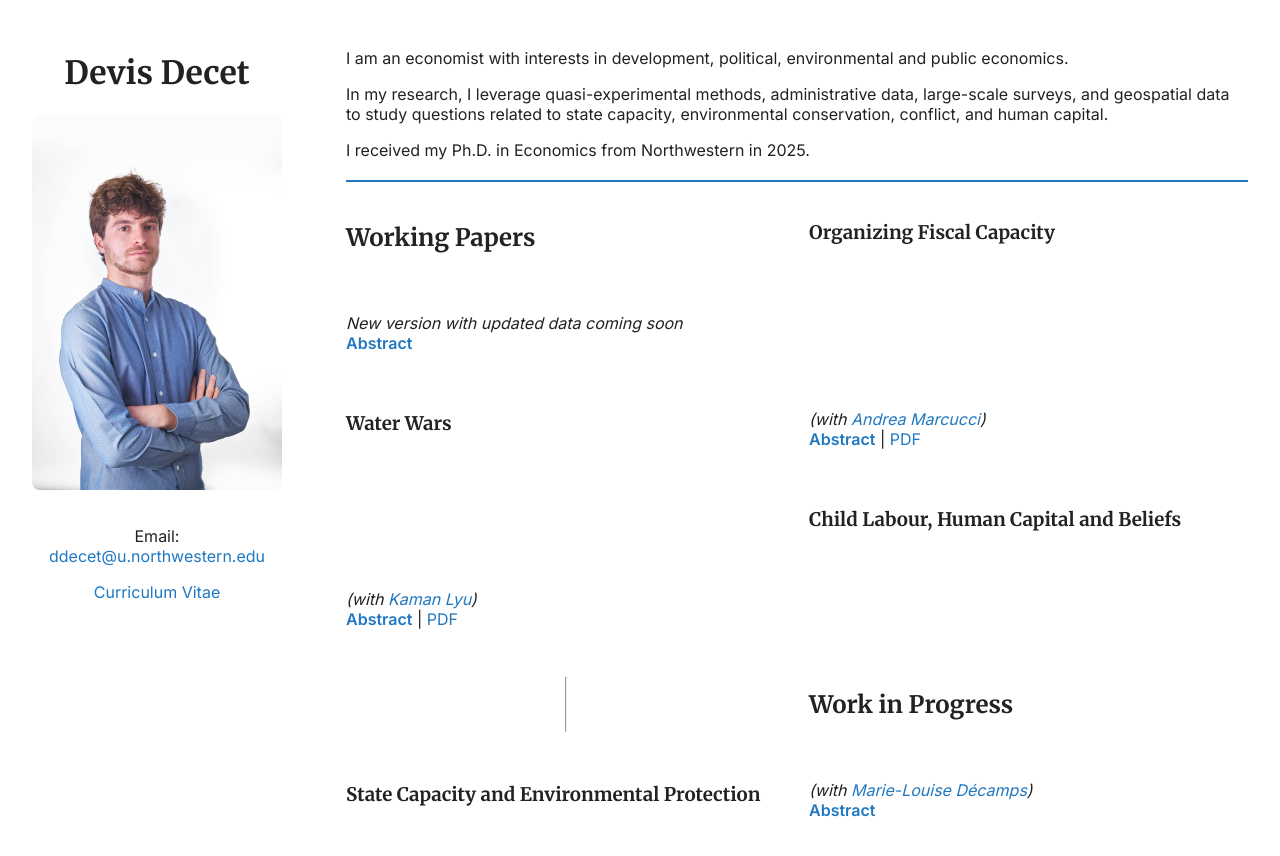
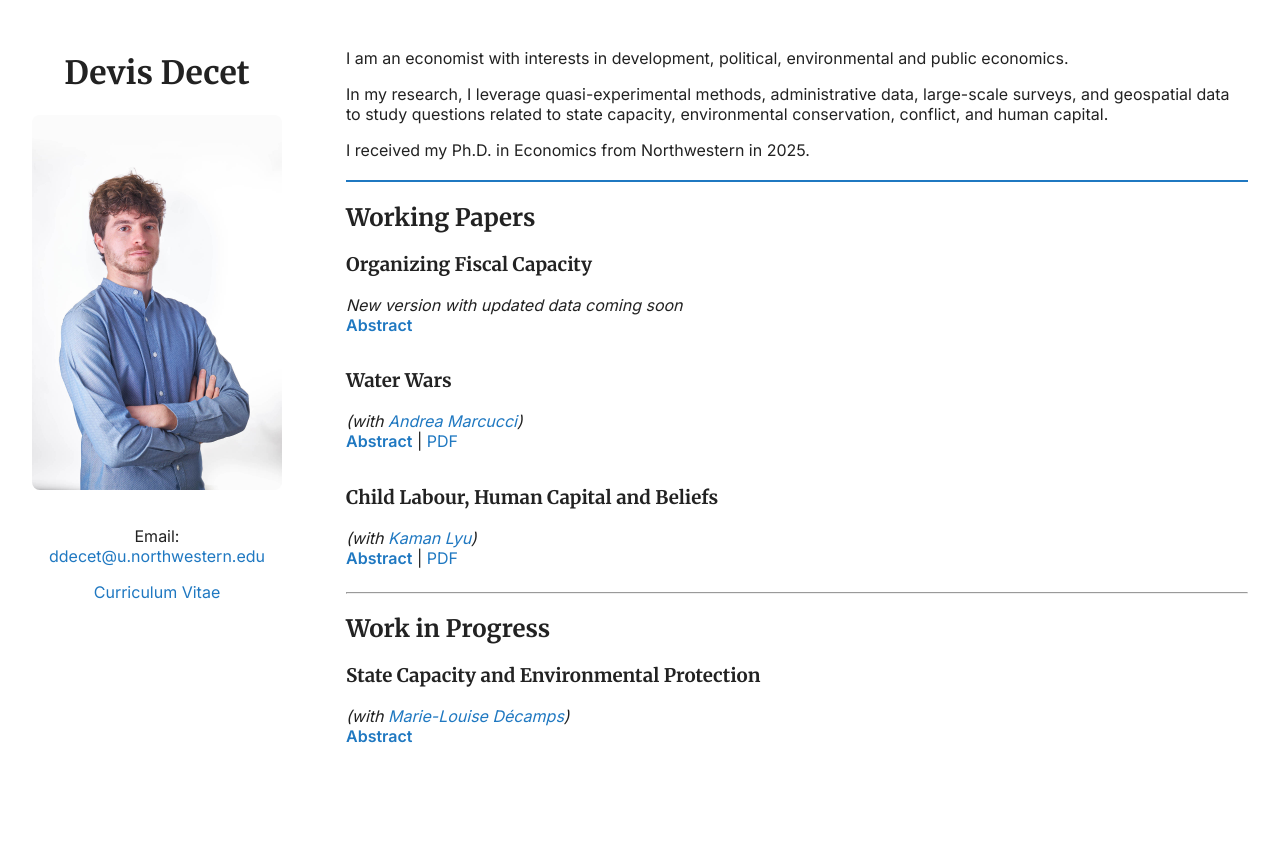
Before and after one commit to elenastella94/elenastella.github.io, a Jekyll site: the page built from index.md, in a window 1280 px wide and 900 px high. Shown: the top 856 px of the window. Built offline with Jekyll 4.4.1, drawn with Linux system fonts in a browser that asks for light colours.

Commit message:
Initial website setup

```diff
--- a/_layouts/default.html
+++ b/_layouts/default.html
@@ -32,9 +32,9 @@
     <!-- Research Section -->
     <section id="research">
       {% capture research_content %}{% include research.md %}{% endcapture %}
-      <div class="research-grid">
+      <!-- <div class="research-grid"> -->
         {{ research_content | markdownify }}
-      </div>
+      <!-- </div> -->
     </section>
   </div>
 </div>
```
